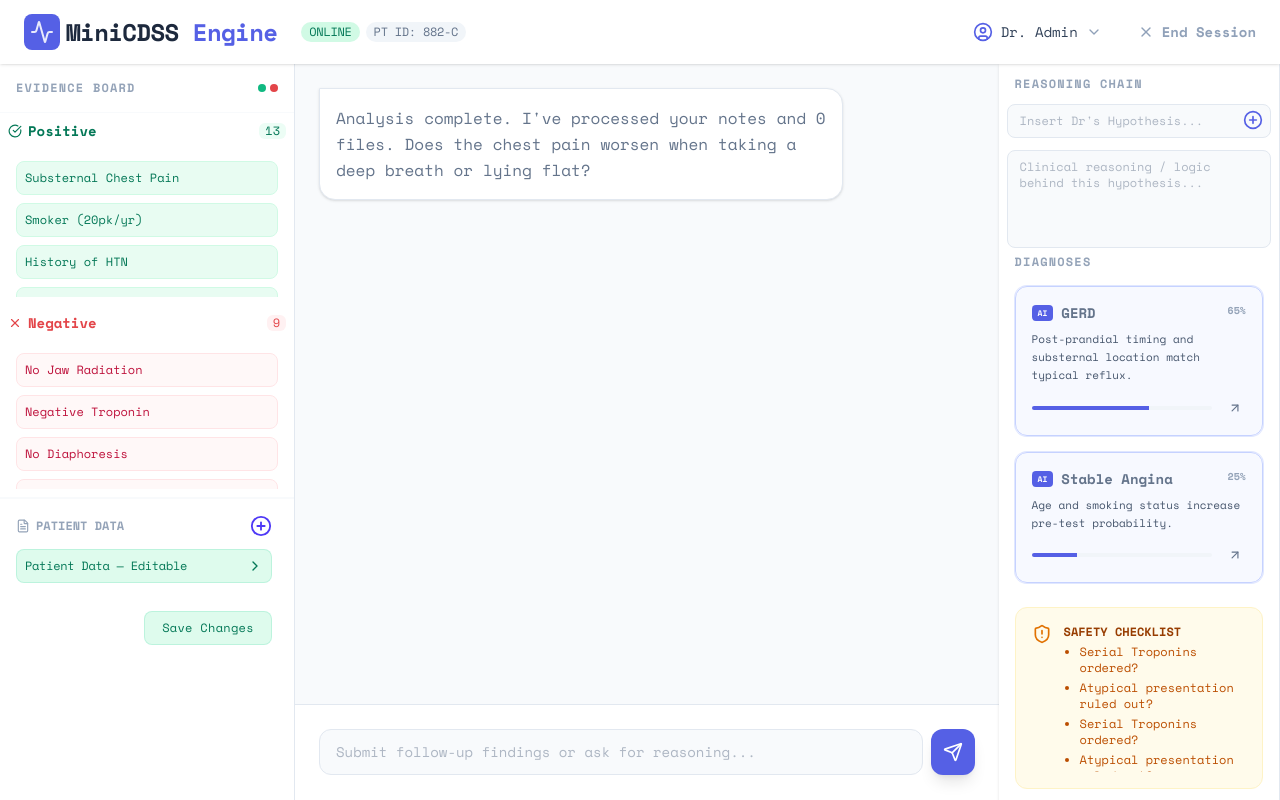
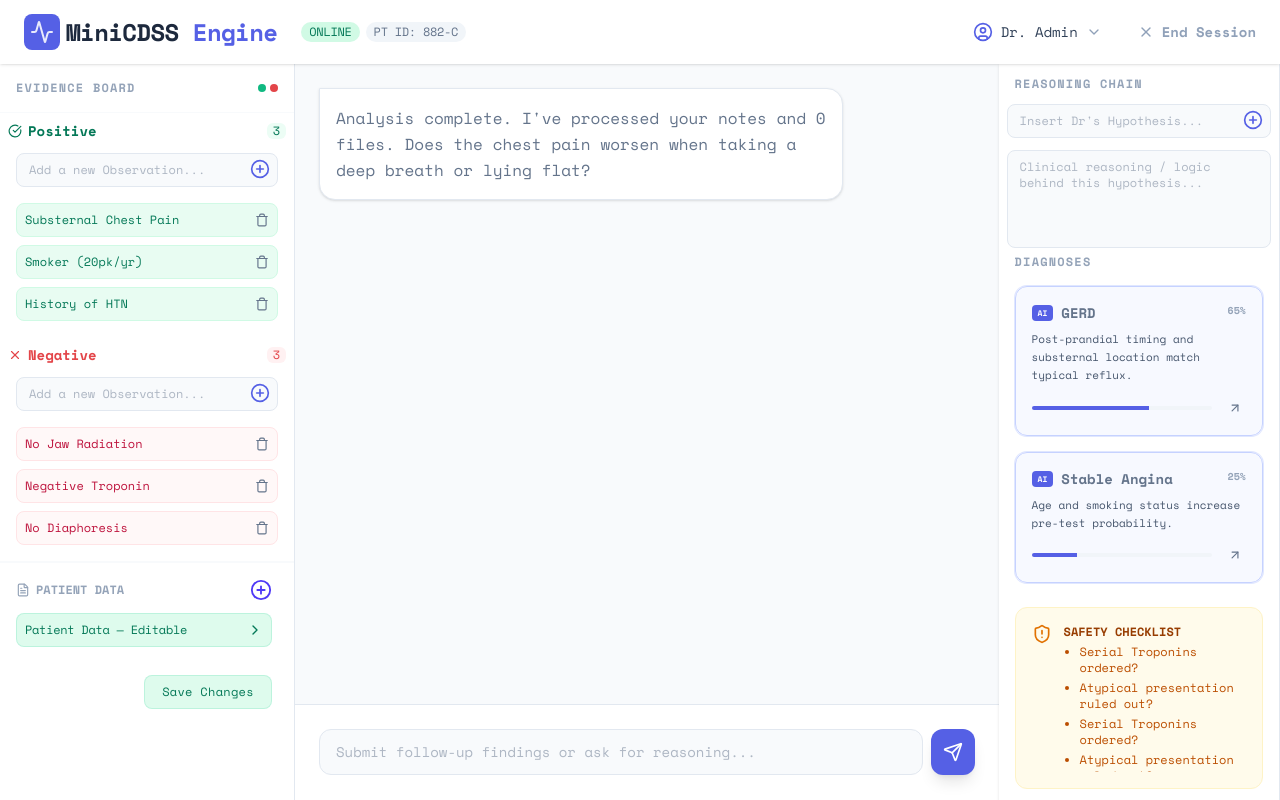
Before and after one commit to Recker-Dev/Mini-CDSS-v2.0_Frontend, a React (Vite) app: page / in a window 1280 px wide. Built offline with nearby package versions, Linux system fonts and the light colour scheme.

Commit message:
QoL update to ObservationCard, allowing doc to manually add or remove observations

```diff
--- a/src/components/LeftPanel.jsx
+++ b/src/components/LeftPanel.jsx
@@ -1,31 +1,16 @@
+import { useState } from "react";
 import ClinicalObservationCard from "./LeftPanelComponents/ClinicalObservationCard";
 import PatientDataCard from "./LeftPanelComponents/PatientDataCard";
 import { customScrollbar } from "../util/scrollbar";
 
-const positives = [
+const defaultPositives = [
   "Substernal Chest Pain",
   "Smoker (20pk/yr)",
   "History of HTN",
-  "Normal Sinus Rhythm",
-  "Normal Sinus Rhythm",
-  "Normal Sinus Rhythm",
-  "Normal Sinus Rhythm",
-  "Normal Sinus Rhythm",
-  "Normal Sinus Rhythm",
-  "Normal Sinus Rhythm",
-  "Normal Sinus Rhythm",
-  "Normal Sinus Rhythm",
-  "Normal Sinus Rhythm",
 ];
 
-const negatives = [
+const defaultNegatives = [
   "No Jaw Radiation",
-  "Negative Troponin",
-  "No Diaphoresis",
-  "Negative Troponin",
-  "No Diaphoresis",
-  "Negative Troponin",
-  "No Diaphoresis",
   "Negative Troponin",
   "No Diaphoresis",
 ];
@@ -34,6 +19,10 @@ const negatives = [
 // const negatives = [];
 
 export default function LeftPanel({ sessionState, swipeHandlers }) {
+  const [savingChanges, setSavingChanges] = useState(false);
+  const [positives, setPositives] = useState(defaultPositives);
+  const [negatives, setNegatives] = useState(defaultNegatives);
+
   return (
     <aside {...swipeHandlers} className="max-w-md h-dvh ">
       <section
@@ -60,16 +49,29 @@ export default function LeftPanel({ sessionState, swipeHandlers }) {
           </div>
         </div>
 
-
         {/* Keeps track of all keypoint observations make during the ongoing diagnosis */}
-        <ClinicalObservationCard tag="Positive" entries={positives} />
-        <ClinicalObservationCard tag="Negative" entries={negatives} />
+        <ClinicalObservationCard
+          sessionState={sessionState}
+          tag="Positive"
+          entries={positives}
+          setEntries={setPositives}
+        />
+        <ClinicalObservationCard
+          sessionState={sessionState}
+          tag="Negative"
+          entries={negatives}
+          setEntries={setNegatives}
+        />
 
         {/* Keeps track of all previous/new uploaded file and the initial patient data given (editable) */}
         <div
           className={` max-h-[45dvh] shrink-0 border-t border-slate-50 bg-white`}
         >
-          <PatientDataCard sessionState={sessionState} />
+          <PatientDataCard
+            sessionState={sessionState}
+            savingChanges={savingChanges}
+            setSavingChanges={setSavingChanges}
+          />
         </div>
       </section>
     </aside>
--- a/src/components/LeftPanelComponents/ClinicalObservationCard.jsx
+++ b/src/components/LeftPanelComponents/ClinicalObservationCard.jsx
@@ -1,7 +1,15 @@
-import { CheckCircle, X } from "lucide-react";
+import { CheckCircle, X, PlusCircle, Trash } from "lucide-react";
 import { customScrollbar } from "../../util/scrollbar";
+import { useState } from "react";
 
-export default function ClinicalObservationCard({ tag, entries }) {
+export default function ClinicalObservationCard({
+  sessionState,
+  tag,
+  entries,
+  setEntries,
+}) {
+  const [newUserEntry, setNewUserEntry] = useState("");
+
   return (
     <div
       className={`space-y-6 p-2
@@ -32,6 +40,52 @@ export default function ClinicalObservationCard({ tag, entries }) {
           {entries.length}
         </span>
       </div>
+      {/* FORM */}
+      <form
+        onSubmit={(e) => {
+          e.preventDefault();
+          setEntries((prev) => [...prev, newUserEntry]);
+          setNewUserEntry("");
+        }}
+        className="px-2 mb-2 relative"
+      >
+        {/* New Observation Input */}
+        <input
+          disabled={!sessionState}
+          className="w-full
+            bg-slate-50 border border-slate-200  text-primary-slate-text rounded-lg text-xs
+            py-2 px-3  pr-10
+            outline-none focus:ring-1 focus:ring-indigo-300 "
+          placeholder={
+            sessionState
+              ? "Add a new Observation..."
+              : "Offline..reconnect to add observation"
+          }
+          value={newUserEntry}
+          onChange={(e) => setNewUserEntry(e.target.value)}
+        />
+        {/* Submit Button */}
+        <button
+          disabled={!sessionState}
+          className={`
+            absolute right-4 top-1.5
+            ${
+              sessionState
+                ? "text-primary-blue hover:text-secondary-blue cursor-pointer"
+                : `
+                    bg-secondary-slate/70
+                    border-primary-slate-text/20
+                    text-primary-slate-text
+                    hover:bg-secondary-slate/90
+                    opacity-80
+                    pointer-events-none
+                  `
+            }
+          `}
+        >
+          <PlusCircle className="w-5 h-5" />
+        </button>
+      </form>
       {entries.length > 0 && (
         <div
           className={` max-h-[18dvh] min-h-0 flex-1 flex  flex-col gap-2 overflow-y-scroll p-2 ${customScrollbar} `}
@@ -39,13 +93,26 @@ export default function ClinicalObservationCard({ tag, entries }) {
           {entries.map((e, i) => (
             <div
               key={i}
-              className={`p-2 border text-xs rounded-lg cursor-pointer select-all font-medium ${
+              className={`flex justify-between items-center p-2 border text-xs rounded-lg cursor-pointer select-all font-medium ${
                 tag.toLowerCase() === "positive"
                   ? "bg-secondary-emerald/50 border-emerald-100 text-secondary-emerald-text hover:bg-emerald-100"
                   : "bg-secondary-rose/50 border-rose-100 text-secondary-rose-text hover:bg-rose-100"
               }  `}
             >
               <span>{e}</span>
+              <button
+                onClick={() => {
+                  setEntries((prev) => prev.filter((_, index) => index !== i));
+                }}
+              >
+                <Trash
+                  className="w-3.5 h-3.5
+                  text-primary-slate-text
+              transition-all duration-200 ease-out
+              hover:text-primary-rose-text hover:scale-110 active:scale-95
+              cursor-pointer select-none"
+                />
+              </button>
             </div>
           ))}
         </div>
--- a/src/components/LeftPanelComponents/PatientDataCard.jsx
+++ b/src/components/LeftPanelComponents/PatientDataCard.jsx
@@ -3,13 +3,16 @@ import { FileText, CirclePlus, Trash, ChevronRight } from "lucide-react";
 import { customScrollbar } from "../../util/scrollbar";
 import PatientDataToggle from "./PatientDataToggle";
 
-export default function PatientDataCard({ sessionState }) {
+export default function PatientDataCard({
+  sessionState,
+  savingChanges,
+  setSavingChanges,
+}) {
   const fileInputRef = useRef(null);
   const [files, setFiles] = useState([]);
   const [showEditPanel, setShowEditPanel] = useState(false);
   const [initialPatientData, setInitialPatientData] = useState("Age 50. Male");
   const showEditPanelRef = useRef(null);
-  const [savingChanges, setSavingChanges] = useState(false);
 
   useEffect(() => {
     function handleClickOutside(e) {
```
